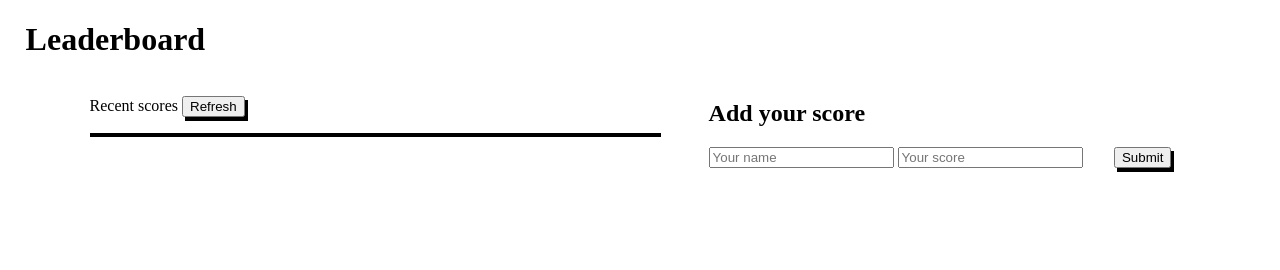
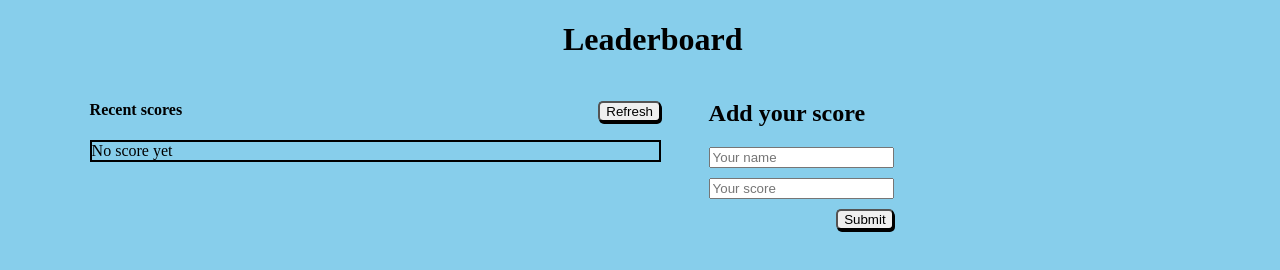
Before and after one commit to Zeph180/Leaderboard, a website built with webpack: page src/index.html in a window 1280 px wide. Built offline with nearby package versions, Linux system fonts and the light colour scheme.

Commit message:
Add styling

```diff
--- a/src/index.html
+++ b/src/index.html
@@ -9,7 +9,7 @@
     <header><h1>Leaderboard</h1></header>
     <section id="main-sec">
         <section id="out-put">
-            <p>Recent scores <button id="refresh-btn">Refresh</button></p>
+            <h4>Recent scores <button id="refresh-btn">Refresh</button></h4>
             <article id="left-art"> </article>
         </section>
         <section id="right-art">
--- a/src/index.js
+++ b/src/index.js
@@ -6,6 +6,11 @@ const submitBtn = document.getElementById('submit');
 const scoreCont = document.getElementById('left-art');
 const userNameIn = document.getElementById('usr-name');
 const userScoreIn = document.getElementById('usr-score');
+const items = document.querySelectorAll('p');
+
+if (items.length === 0) {
+  scoreCont.innerHTML = "No score yet"
+}
 
 const updateScores = async () => {
   scoreCont.innerHTML = '';
--- a/src/style.css
+++ b/src/style.css
@@ -1,10 +1,13 @@
 body {
   margin: 0;
   padding: 0;
+  background-color: skyblue;
+
 }
 
 h1 {
   margin-left: 2%;
+  text-align: center;
 }
 
 #main-sec {
@@ -36,10 +39,17 @@ input {
 }
 
 button {
-  box-shadow: 3px 4px;
+  box-shadow: 1px 2px;
+  float: right;
+  border-radius: 5px;
+  cursor: pointer;
 }
 
-button[type='submit'] {
-  float: right;
-  margin-right: 19%;
+button:hover {
+  background-color: blue;
+  color: white;
 }
+
+form {
+  width: 185px;
+}
```
Also changed, not shown: dist/index.bundle.js, dist/index.html.
